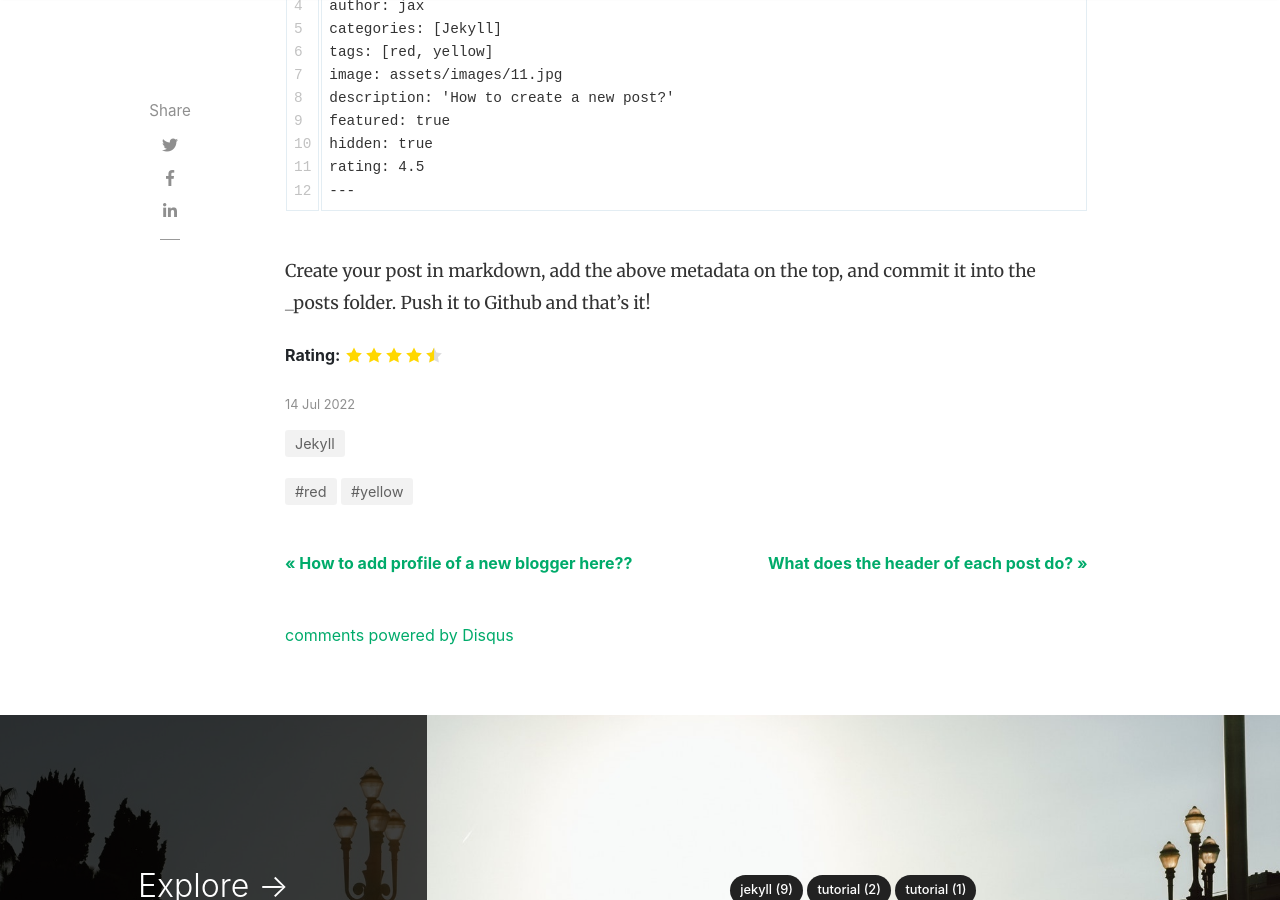
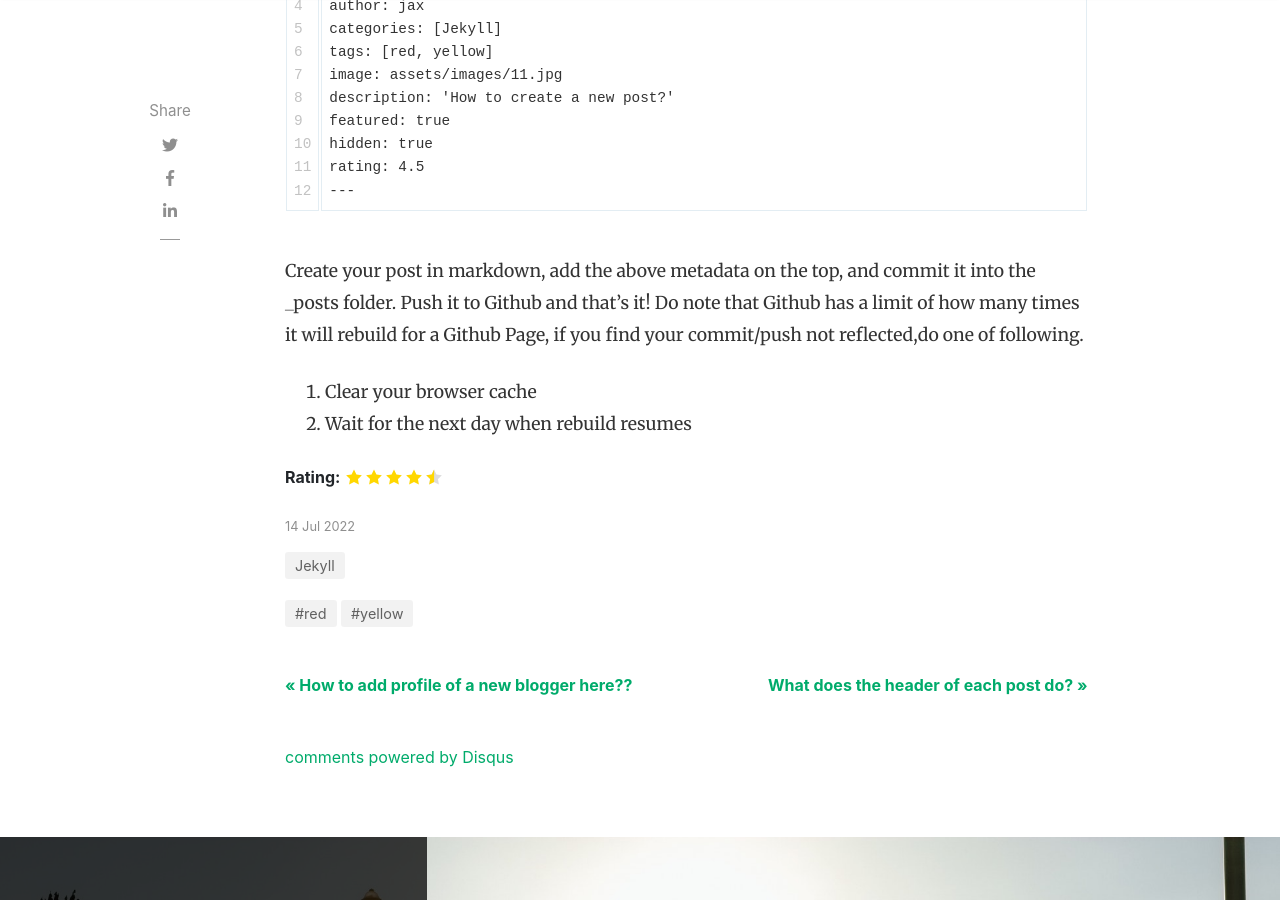
Before and after one commit to DinoHub/dinohub.github.io, a Jekyll site: the page built from _posts/2022-07-14-Adding-a-new-post.md, in a window 1280 px wide and 900 px high, scrolled down 1022 px. Built offline with Jekyll 4.4.1, drawn with Linux system fonts in a browser that asks for light colours; nearby versions of some CDN libraries; comment, search, counter and statistics services are not loaded.

Commit message:
Update 2022-07-14-Adding-a-new-post.md

````diff
--- a/_posts/2022-07-14-Adding-a-new-post.md
+++ b/_posts/2022-07-14-Adding-a-new-post.md
@@ -26,3 +26,6 @@ rating: 4.5
 ---
 ```
 Create your post in markdown, add the above metadata on the top, and commit it into the _posts folder. Push it to Github and that's it!
+Do note that Github has a limit of how many times it will rebuild for a Github Page, if you find your commit/push not reflected,do one of following.
+1. Clear your browser cache
+2. Wait for the next day when rebuild resumes
````
